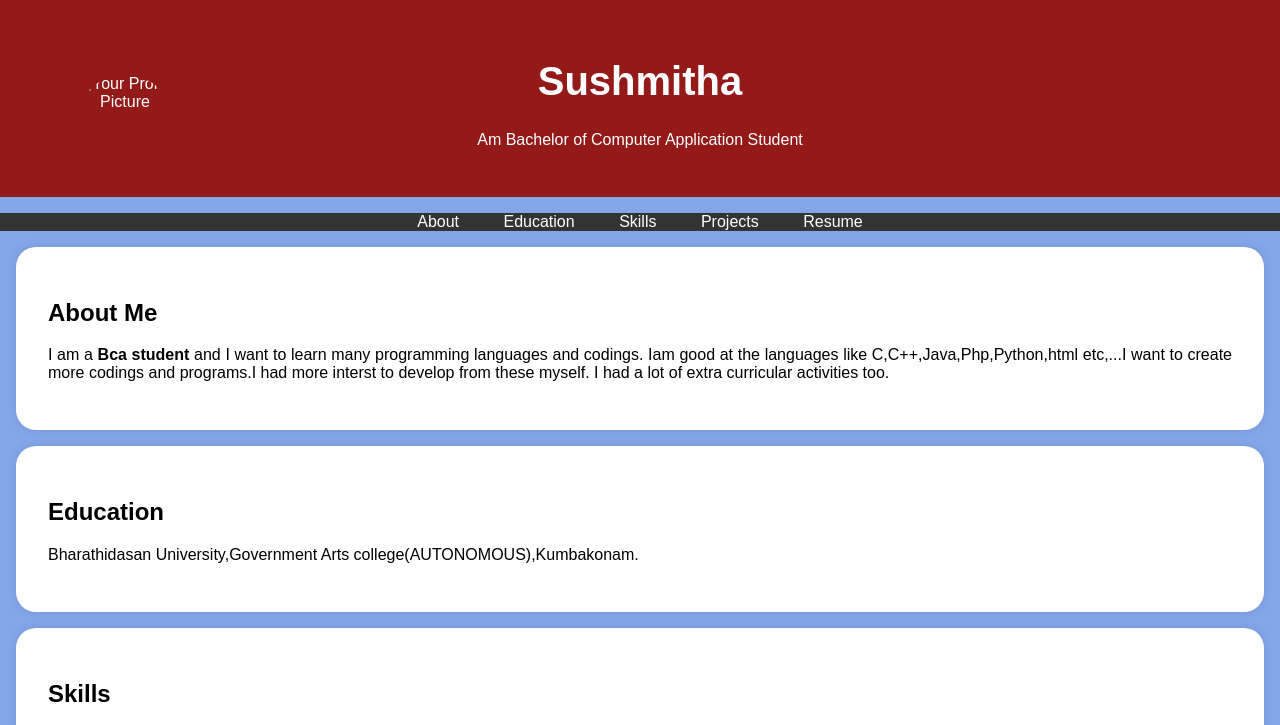
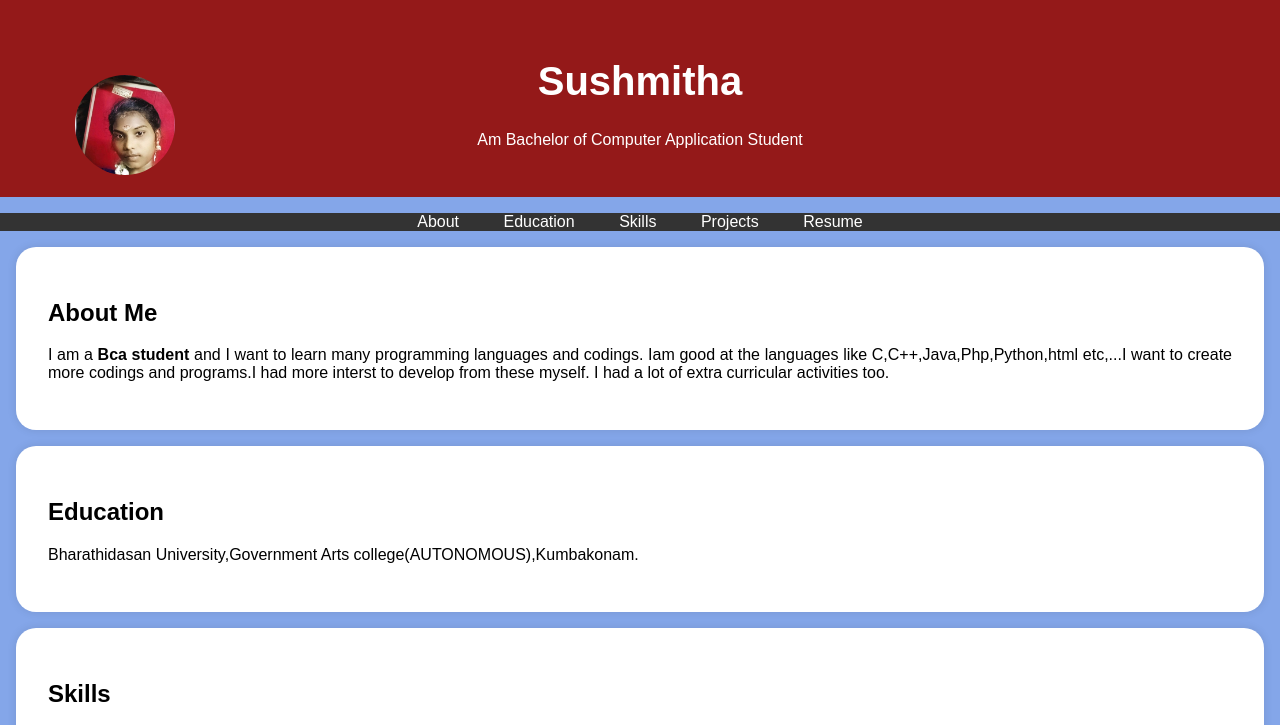
Before and after one commit to susiraja/Portfolio, a plain HTML site: page index.html in a window 1280 px wide. Shown: the top 725 px of the page. Drawn offline with Linux system fonts and the light colour scheme.

Commit message:
Update index.html

```diff
--- a/index.html
+++ b/index.html
@@ -191,7 +191,7 @@
         <div class="header-content">
 
             <!-- Add your profile picture here -->
-            <img src="Sushmitha.jpg" alt="Your Profile Picture" class="profile-picture">
+            <img src="IMG-20250323-WA0000.jpg" alt="Your Profile Picture" class="profile-picture">
 
             <h1>Sushmitha</h1>
 
```
